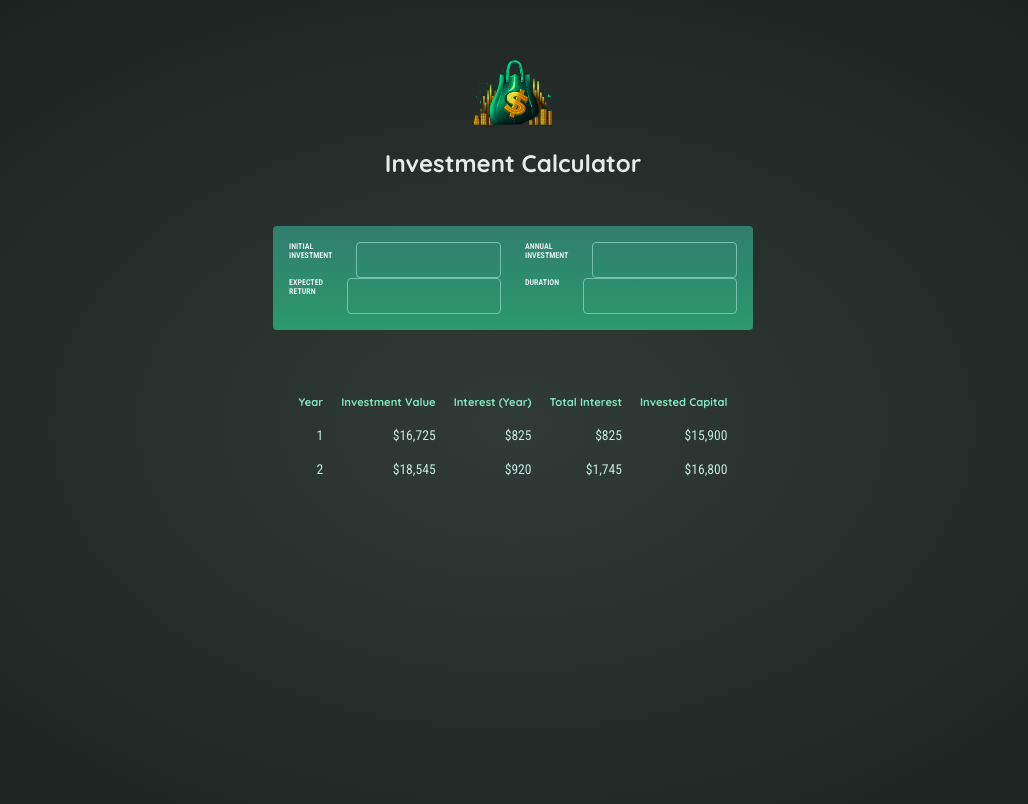
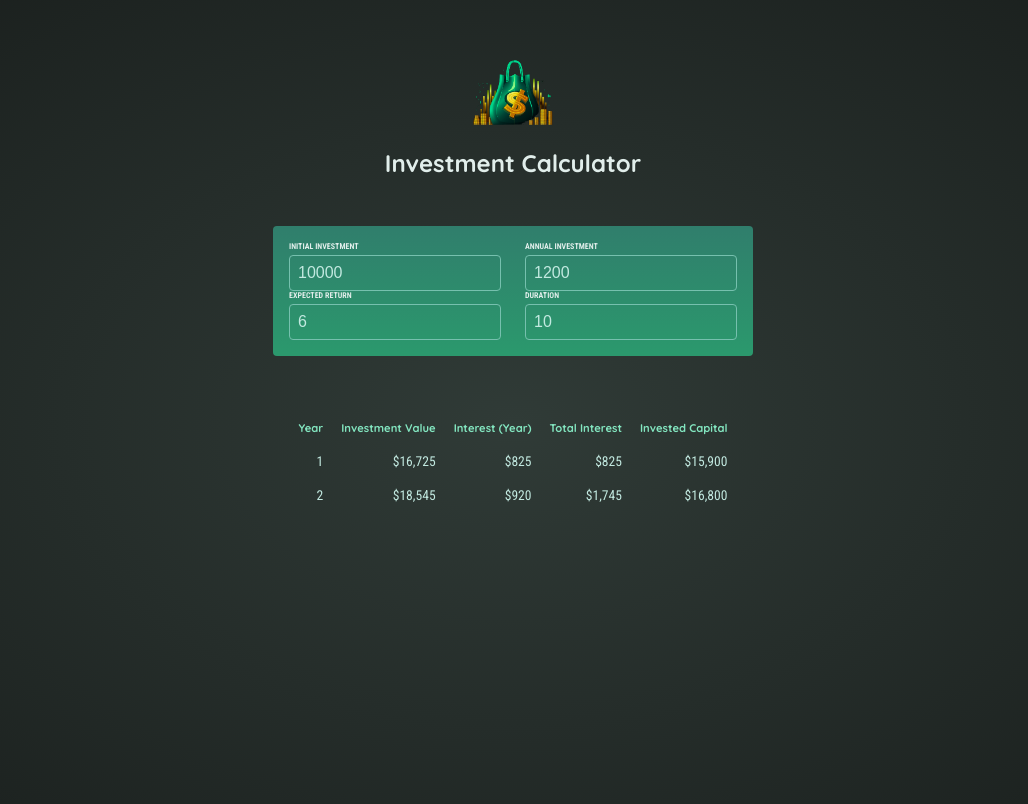
Before and after one commit to daFailer/investment-calculator, a React (Vite) app: page / in a window 1280 px wide. Shown: the top 804 px of the page, without its empty margins (127-1155 px from the left). Built offline with nearby package versions, Linux system fonts and the light colour scheme.

Commit message:
Add logic to user input

```diff
--- a/src/App.jsx
+++ b/src/App.jsx
@@ -1,12 +1,33 @@
-import Header from './components/Header/Header'
-import UserInput from './components/UserInput/UserInput'
-import Result from './components/Result/Result'
+import Header from './components/Header/Header';
+import UserInput from './components/UserInput/UserInput';
+import Result from './components/Result/Result';
+
+import { useState } from 'react';
 
 function App() {
+  const [investmentData, setInvestmentData] = useState({
+    initialInvestment: 10000,
+    annualInvestment: 1200,
+    expectedReturn: 6,
+    duration: 10,
+  });
+
+  const updateInvestmentData = (e) => {
+    const target = e.target;
+
+    const newInvestment = {...investmentData};
+    newInvestment[target.id] = target.value;
+
+    setInvestmentData(newInvestment);
+  }
+
   return (
     <>
       <Header />
-      <UserInput />
+      <UserInput
+        investmentData={investmentData}
+        handleChange={updateInvestmentData}
+      />
       <Result />
     </>
   )
--- a/src/components/UserInput/UserInput.jsx
+++ b/src/components/UserInput/UserInput.jsx
@@ -1,19 +1,29 @@
 import './userInput.css'
 
-const UserInput = () => {
+const UserInput = ({ investmentData, handleChange }) => {
+  console.log(investmentData);
+
   return (
     <div id="user-input">
       <div className="input-group">
-        <label htmlFor="initialInvestment">Initial Investment</label>
-        <input id="initialInvestment" type="text" />
-        <label htmlFor="annualInvestment">Annual Investment</label>
-        <input id="annualInvestment" type="text" />
+        <div>
+          <label htmlFor="initialInvestment">Initial Investment</label>
+          <input id="initialInvestment" type="number" value={investmentData.initialInvestment} onChange={handleChange}/>
+        </div>
+        <div>
+          <label htmlFor="annualInvestment">Annual Investment</label>
+          <input id="annualInvestment" type="number" value={investmentData.annualInvestment} onChange={handleChange}/>
+        </div>
       </div>
       <div className="input-group">
-        <label htmlFor="expectedReturn">Expected Return</label>
-        <input id="expectedReturn" type="text" />
-        <label htmlFor="duration">Duration</label>
-        <input id="duration" type="text" />
+        <div>
+          <label htmlFor="expectedReturn">Expected Return</label>
+          <input id="expectedReturn" type="number" value={investmentData.expectedReturn} onChange={handleChange}/>
+        </div>
+        <div>
+          <label htmlFor="duration">Duration</label>
+          <input id="duration" type="number" value={investmentData.duration} onChange={handleChange}/>
+        </div>
       </div>
     </div>
   )
```
